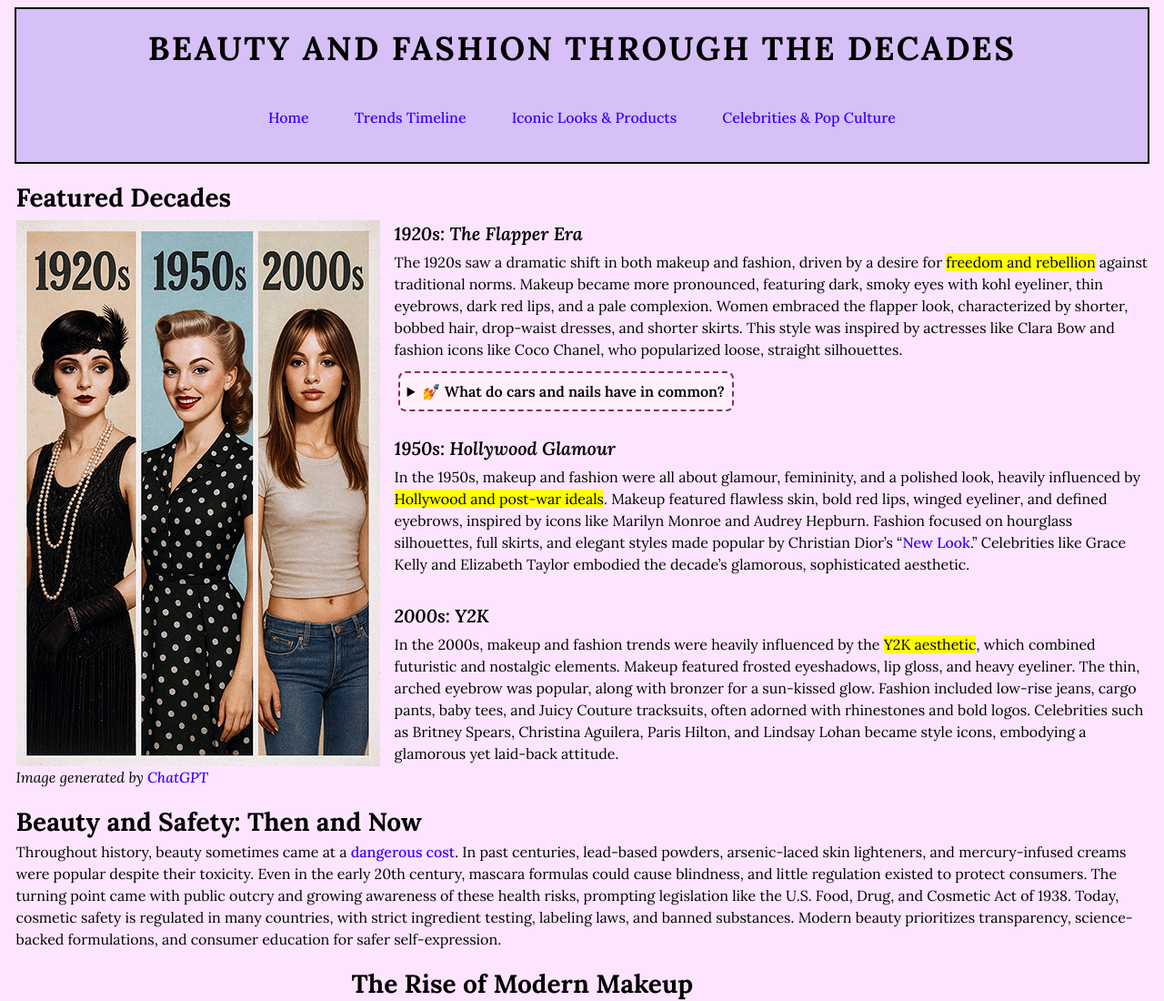
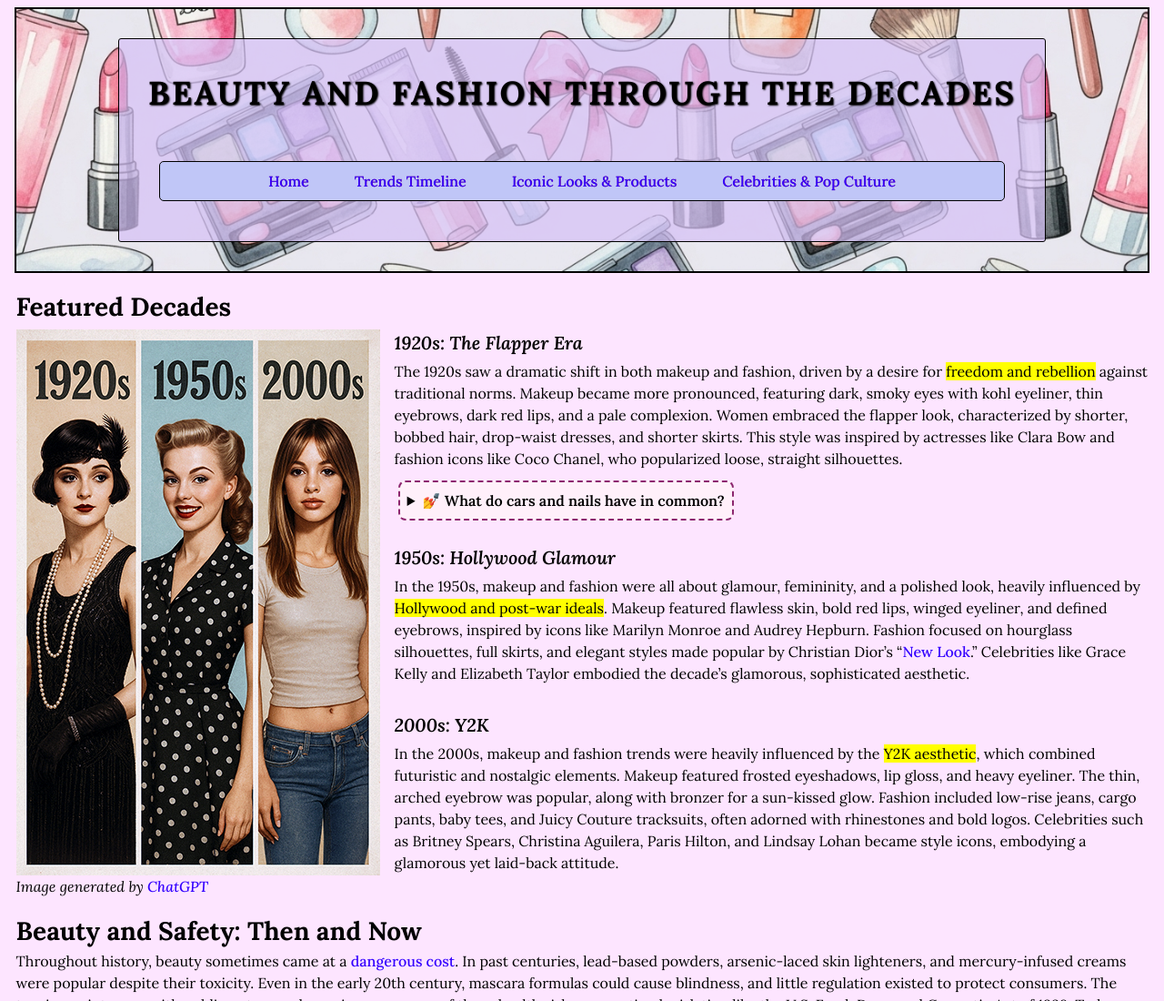
Before and after one commit to CIT85/emilyb-pub, a plain HTML site: page final/index.html in a window 1280 px wide. Shown: the top 1100 px of the page at 91% size. Drawn offline with Linux system fonts and the light colour scheme.

Commit message:
added hero image with background-size cover

```diff
--- a/final/css/styles.css
+++ b/final/css/styles.css
@@ -450,6 +450,30 @@ footer a:hover, footer a:focus {
     background-color: #e5ffec;
 }
 
+.hero {
+    background-image: url('../img/cosmetics-print.jpg');
+    background-size: cover;
+    background-repeat: no-repeat;
+}
+
+.container {
+    background-color: rgba(214, 192, 247, 0.70);
+    border: #000 1px solid;
+    border-radius: 3px;
+    padding: 1rem;
+}
+
+.container h1 {
+    text-shadow: #000 1px 1px 2px;
+}
+
+.container nav {
+    background-color: #c0c6f7;
+    border: #000 1px solid;
+    border-radius: 5px;
+    text-shadow: #8c266f 0.25px 0.25px 0.5px;
+}
+
 /* sm devices (≥576px) */
 /* Switch nav links from a stacked column to a horizontal row
    Change heading sizes
@@ -517,6 +541,10 @@ footer a:hover, footer a:focus {
     /* odd on right */
     .timeline-grid article:nth-child(odd) {
         grid-column: 3;
+    }
+
+    .hero {
+        padding: 2rem;
     }
 }
 
@@ -800,6 +828,14 @@ footer a:hover, footer a:focus {
             "article1 figure"
             "article2 figure";
     }
+
+    .container {
+        padding: 2rem;
+    }
+
+    .container h1 {
+        margin-bottom: 3rem;
+    }
 }
 
 /* xl devices (≥1200px) */
@@ -847,4 +883,16 @@ footer a:hover, footer a:focus {
             "article4 article4"
             "article5 article5";
     }
+
+    .hero {
+        padding: 3rem;
+    }
+
+    .container {
+        padding: 2.5rem;
+    }
+
+    .container h1 {
+        margin-bottom: 4rem;
+    }
 }
--- a/final/index.html
+++ b/final/index.html
@@ -8,7 +8,8 @@
     <link rel="stylesheet" href="css/styles.css">
 </head>
 <body>
-    <header>
+    <header class="hero">
+        <div class="container">
             <h1>Beauty and Fashion Through the Decades</h1>
             <nav>
                 <h2>Menu</h2>
@@ -27,6 +28,7 @@
                     </li>
                 </ul>
             </nav>
+        </div>
     </header>
     <main>
         <section class="featured-decades-grid">
```
Also changed, not shown: final/img/cosmetics-print.jpg (added), 1 other file. Lines whose indentation alone changed are shown as unchanged.
